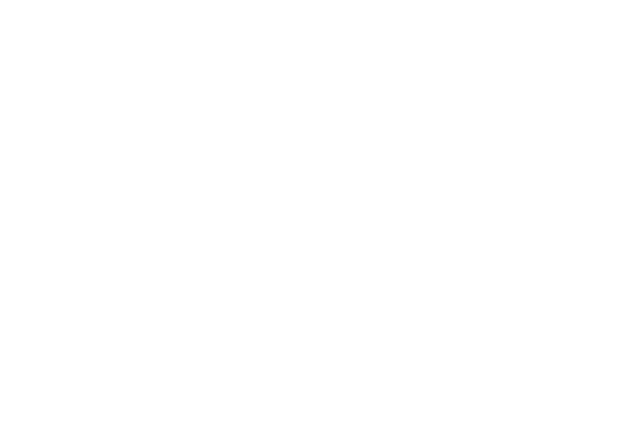
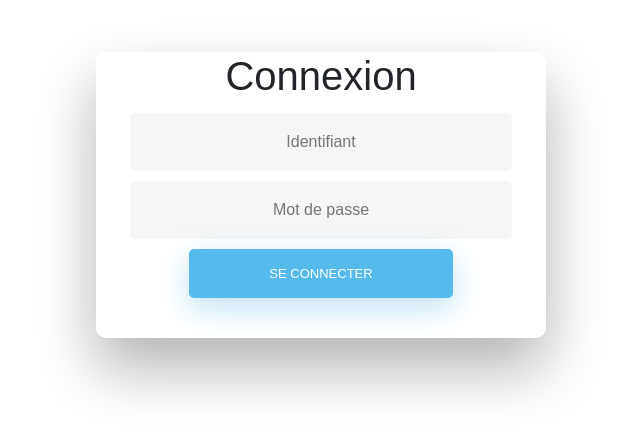
Before and after one commit to Viliprant/Kwick, a React (Create React App) app: page / in a window 1280 px wide. Shown: the part 205-640 px from the top of the page, without its empty margins (319-959 px from the left). Built offline with nearby package versions, Linux system fonts and the light colour scheme.

Commit message:
add static component login

```diff
--- a/src/Components/Login.js
+++ b/src/Components/Login.js
@@ -1,9 +1,26 @@
 import React from "react";
 
-export default function Login() {
-  return (
-    <>
+import '../ComponentsCSS/offlineForms.css';
 
-    </>
-  );
+export default class Login extends React.Component {
+
+    render(){
+        return (
+            <div className="wrapper fadeInDown">
+                <div id="formContent">
+
+                    <div className="fadeIn first">
+                        <h1>Connexion</h1>
+                    </div>
+
+                    <form>
+                        <input type="text" id="login" className="fadeIn second" name="login" placeholder="Identifiant"/>
+                        <input type="password" id="password" className="fadeIn third" name="login" placeholder="Mot de passe"/>
+                        <input type="submit" className="fadeIn fourth" value="Se connecter"/>
+                    </form>
+
+                </div>
+            </div>
+        );
+    }
 }
--- /dev/null
+++ b/src/ComponentsCSS/offlineForms.css
@@ -0,0 +1,262 @@
+
+/* BASIC */
+
+html {
+    background-color: #56baed;
+  }
+
+  body {
+    font-family: "Poppins", sans-serif;
+    height: 100vh;
+  }
+
+  a {
+    color: #92badd;
+    display:inline-block;
+    text-decoration: none;
+    font-weight: 400;
+  }
+
+  h2 {
+    text-align: center;
+    font-size: 16px;
+    font-weight: 600;
+    text-transform: uppercase;
+    display:inline-block;
+    margin: 40px 8px 10px 8px;
+    color: #cccccc;
+  }
+
+
+
+  /* STRUCTURE */
+
+  .wrapper {
+    display: flex;
+    align-items: center;
+    flex-direction: column;
+    justify-content: center;
+    width: 100%;
+    min-height: 100vh;
+    padding: 20px;
+  }
+
+  #formContent {
+    -webkit-border-radius: 10px 10px 10px 10px;
+    border-radius: 10px 10px 10px 10px;
+    background: #fff;
+    padding: 30px;
+    width: 90%;
+    max-width: 450px;
+    position: relative;
+    padding: 0px;
+    -webkit-box-shadow: 0 30px 60px 0 rgba(0,0,0,0.3);
+    box-shadow: 0 30px 60px 0 rgba(0,0,0,0.3);
+    text-align: center;
+  }
+
+  #formFooter {
+    background-color: #f6f6f6;
+    border-top: 1px solid #dce8f1;
+    padding: 25px;
+    text-align: center;
+    -webkit-border-radius: 0 0 10px 10px;
+    border-radius: 0 0 10px 10px;
+  }
+
+
+
+  /* TABS */
+
+  h2.inactive {
+    color: #cccccc;
+  }
+
+  h2.active {
+    color: #0d0d0d;
+    border-bottom: 2px solid #5fbae9;
+  }
+
+
+
+  /* FORM TYPOGRAPHY*/
+
+  input[type=button], input[type=submit], input[type=reset]  {
+    background-color: #56baed;
+    border: none;
+    color: white;
+    padding: 15px 80px;
+    text-align: center;
+    text-decoration: none;
+    display: inline-block;
+    text-transform: uppercase;
+    font-size: 13px;
+    -webkit-box-shadow: 0 10px 30px 0 rgba(95,186,233,0.4);
+    box-shadow: 0 10px 30px 0 rgba(95,186,233,0.4);
+    -webkit-border-radius: 5px 5px 5px 5px;
+    border-radius: 5px 5px 5px 5px;
+    margin: 5px 20px 40px 20px;
+    -webkit-transition: all 0.3s ease-in-out;
+    -moz-transition: all 0.3s ease-in-out;
+    -ms-transition: all 0.3s ease-in-out;
+    -o-transition: all 0.3s ease-in-out;
+    transition: all 0.3s ease-in-out;
+  }
+
+  input[type=button]:hover, input[type=submit]:hover, input[type=reset]:hover  {
+    background-color: #39ace7;
+  }
+
+  input[type=button]:active, input[type=submit]:active, input[type=reset]:active  {
+    -moz-transform: scale(0.95);
+    -webkit-transform: scale(0.95);
+    -o-transform: scale(0.95);
+    -ms-transform: scale(0.95);
+    transform: scale(0.95);
+  }
+
+  input[type=text], input[type=password] {
+    background-color: #f6f6f6;
+    border: none;
+    color: #0d0d0d;
+    padding: 15px 32px;
+    text-align: center;
+    text-decoration: none;
+    display: inline-block;
+    font-size: 16px;
+    margin: 5px;
+    width: 85%;
+    border: 2px solid #f6f6f6;
+    -webkit-transition: all 0.5s ease-in-out;
+    -moz-transition: all 0.5s ease-in-out;
+    -ms-transition: all 0.5s ease-in-out;
+    -o-transition: all 0.5s ease-in-out;
+    transition: all 0.5s ease-in-out;
+    -webkit-border-radius: 5px 5px 5px 5px;
+    border-radius: 5px 5px 5px 5px;
+  }
+
+  input[type=text]:focus {
+    background-color: #fff;
+    border-bottom: 2px solid #5fbae9;
+  }
+
+  input[type=text]:placeholder {
+    color: #cccccc;
+  }
+
+
+
+  /* ANIMATIONS */
+
+  /* Simple CSS3 Fade-in-down Animation */
+  .fadeInDown {
+    -webkit-animation-name: fadeInDown;
+    animation-name: fadeInDown;
+    -webkit-animation-duration: 1s;
+    animation-duration: 1s;
+    -webkit-animation-fill-mode: both;
+    animation-fill-mode: both;
+  }
+
+  @-webkit-keyframes fadeInDown {
+    0% {
+      opacity: 0;
+      -webkit-transform: translate3d(0, -100%, 0);
+      transform: translate3d(0, -100%, 0);
+    }
+    100% {
+      opacity: 1;
+      -webkit-transform: none;
+      transform: none;
+    }
+  }
+
+  @keyframes fadeInDown {
+    0% {
+      opacity: 0;
+      -webkit-transform: translate3d(0, -100%, 0);
+      transform: translate3d(0, -100%, 0);
+    }
+    100% {
+      opacity: 1;
+      -webkit-transform: none;
+      transform: none;
+    }
+  }
+
+  /* Simple CSS3 Fade-in Animation */
+  @-webkit-keyframes fadeIn { from { opacity:0; } to { opacity:1; } }
+  @-moz-keyframes fadeIn { from { opacity:0; } to { opacity:1; } }
+  @keyframes fadeIn { from { opacity:0; } to { opacity:1; } }
+
+  .fadeIn {
+    opacity:0;
+    -webkit-animation:fadeIn ease-in 1;
+    -moz-animation:fadeIn ease-in 1;
+    animation:fadeIn ease-in 1;
+
+    -webkit-animation-fill-mode:forwards;
+    -moz-animation-fill-mode:forwards;
+    animation-fill-mode:forwards;
+
+    -webkit-animation-duration:1s;
+    -moz-animation-duration:1s;
+    animation-duration:1s;
+  }
+
+  .fadeIn.first {
+    -webkit-animation-delay: 0.4s;
+    -moz-animation-delay: 0.4s;
+    animation-delay: 0.4s;
+  }
+
+  .fadeIn.second {
+    -webkit-animation-delay: 0.6s;
+    -moz-animation-delay: 0.6s;
+    animation-delay: 0.6s;
+  }
+
+  .fadeIn.third {
+    -webkit-animation-delay: 0.8s;
+    -moz-animation-delay: 0.8s;
+    animation-delay: 0.8s;
+  }
+
+  .fadeIn.fourth {
+    -webkit-animation-delay: 1s;
+    -moz-animation-delay: 1s;
+    animation-delay: 1s;
+  }
+
+  /* Simple CSS3 Fade-in Animation */
+  .underlineHover:after {
+    display: block;
+    left: 0;
+    bottom: -10px;
+    width: 0;
+    height: 2px;
+    background-color: #56baed;
+    content: "";
+    transition: width 0.2s;
+  }
+
+  .underlineHover:hover {
+    color: #0d0d0d;
+  }
+
+  .underlineHover:hover:after{
+    width: 100%;
+  }
+
+
+
+  /* OTHERS */
+
+  *:focus {
+      outline: none;
+  }
+
+  #icon {
+    width:60%;
+  }
```
Also changed, not shown: src/Components/RouterController.js (+5 -5 lines).
